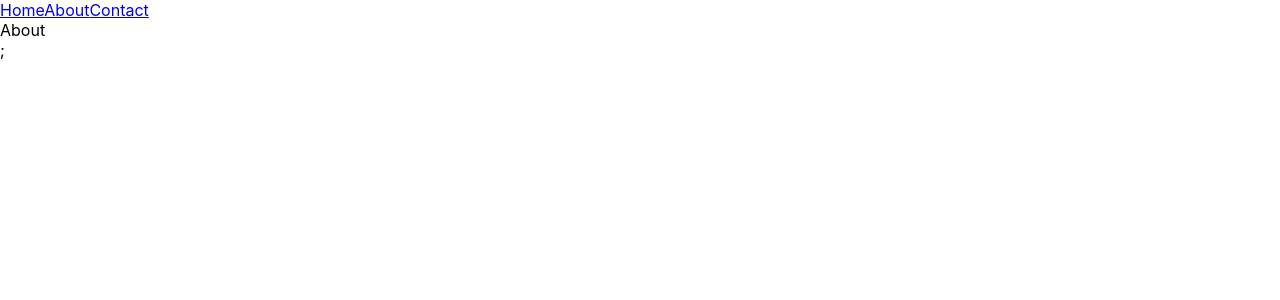
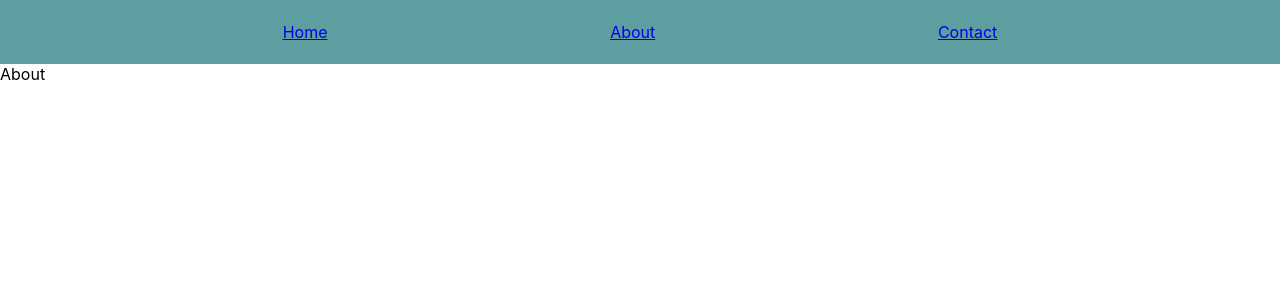
Before and after one commit to khushi-tripathi/routes-redux-concept, a React (Create React App) app: page /about in a window 1280 px wide. Shown: the top 300 px of the page. Built offline with nearby package versions, Linux system fonts and the light colour scheme.

Commit message:
Summary: Nested routing concept

```diff
--- a/src/App.css
+++ b/src/App.css
@@ -36,3 +36,12 @@
     transform: rotate(360deg);
   }
 }
+
+.nav {
+  display: flex;
+  justify-content: space-evenly;
+  align-items: center;
+  height: 4rem;
+  width: 100%;
+  background-color: cadetblue;
+}
--- a/src/App.js
+++ b/src/App.js
@@ -27,8 +27,9 @@ function App() {
   const router = createBrowserRouter([
     {
       path: "/",
-      element: <Home />,
-    },
+      element: <NavBar />,
+      children: [
+        { index: true, element: <Home /> }, // we can see navbar and home has same '/' path so instead of this we can use index true which means it will go to parent route
         {
           path: "/about",
           element: <About />,
@@ -37,12 +38,11 @@ function App() {
           path: "/contact",
           element: <Contact />,
         },
+      ],
+    },
   ]);
   return (
     <>
-      {/* <BrowserRouter>
-        <NavBar />
-      </BrowserRouter> */}
       <RouterProvider router={router} />
     </>
   );
--- a/src/Components/NavBar.js
+++ b/src/Components/NavBar.js
@@ -1,13 +1,16 @@
 import React from "react";
-import { Link } from "react-router";
+import { Link, Outlet } from "react-router";
 
 function NavBar() {
   return (
-    <div>
-      <Link to="/">Home</Link>
-      <Link to="/about">About</Link>
-      <Link to="/contact">Contact</Link>
-    </div>
+    <>
+      <div className="nav">
+        <Link to="/">Home</Link>
+        <Link to="/about">About</Link>
+        <Link to="/contact">Contact</Link>
+      </div>
+      <Outlet />
+    </>
   );
 }
 
--- a/src/pages.js/About.js
+++ b/src/pages.js/About.js
@@ -1,11 +1,9 @@
 import React from "react";
-import NavBar from "../Components/NavBar";
 
 function About() {
   return (
     <>
-      <NavBar />
-      <div>About</div>;
+      <div>About</div>
     </>
   );
 }
--- a/src/pages.js/Contact.js
+++ b/src/pages.js/Contact.js
@@ -1,11 +1,8 @@
 import React from "react";
-import NavBar from "../Components/NavBar";
-
 function Contact() {
   return (
     <>
-      <NavBar />
-      <div>Contact</div>;
+      <div>Contact</div>
     </>
   );
 }
--- a/src/pages.js/Home.js
+++ b/src/pages.js/Home.js
@@ -3,8 +3,7 @@ import React from "react";
 function Home() {
   return (
     <>
-      <NavBar />
-      <div>Home</div>;
+      <div>Home</div>
     </>
   );
 }
```
Lines whose indentation alone changed are shown as unchanged.
